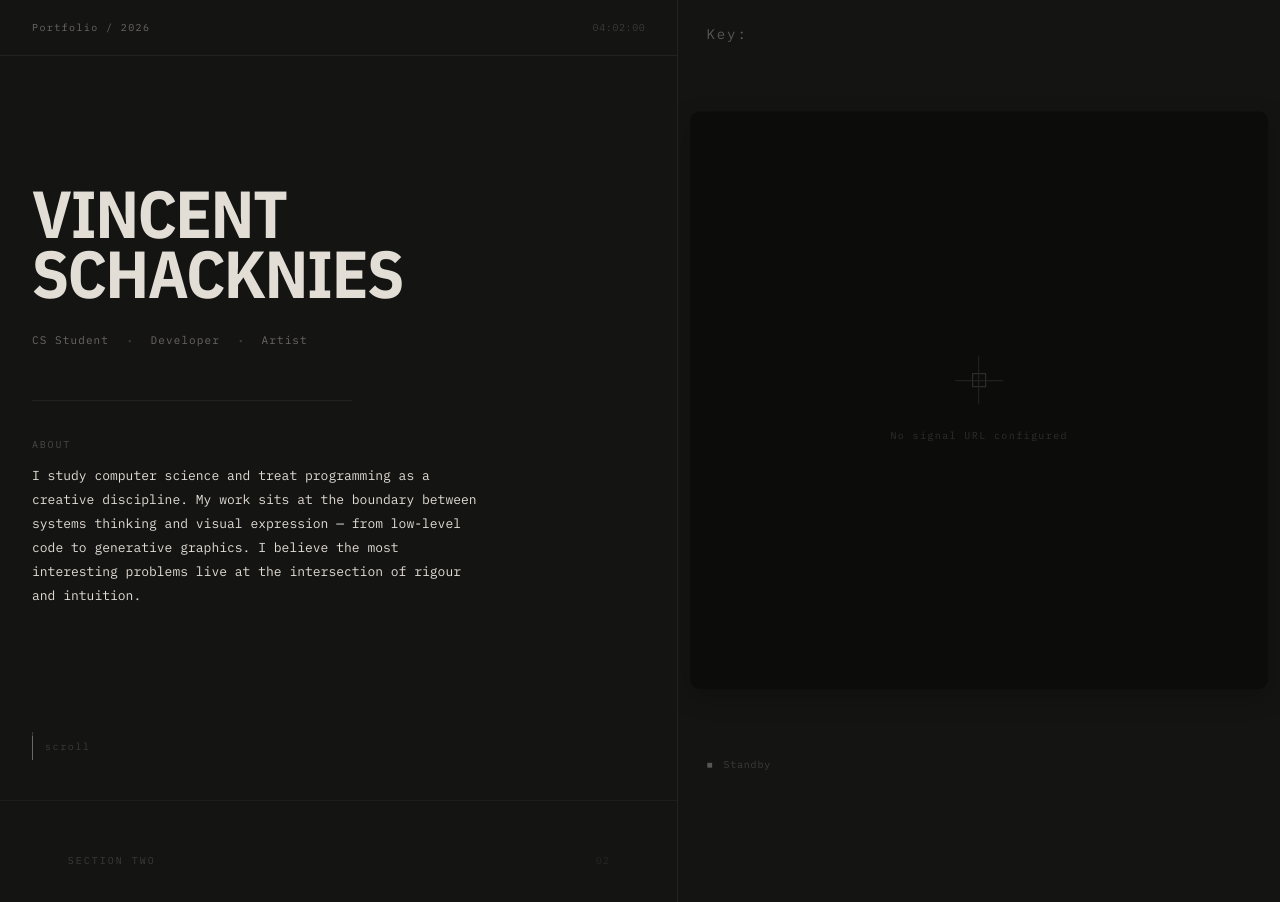
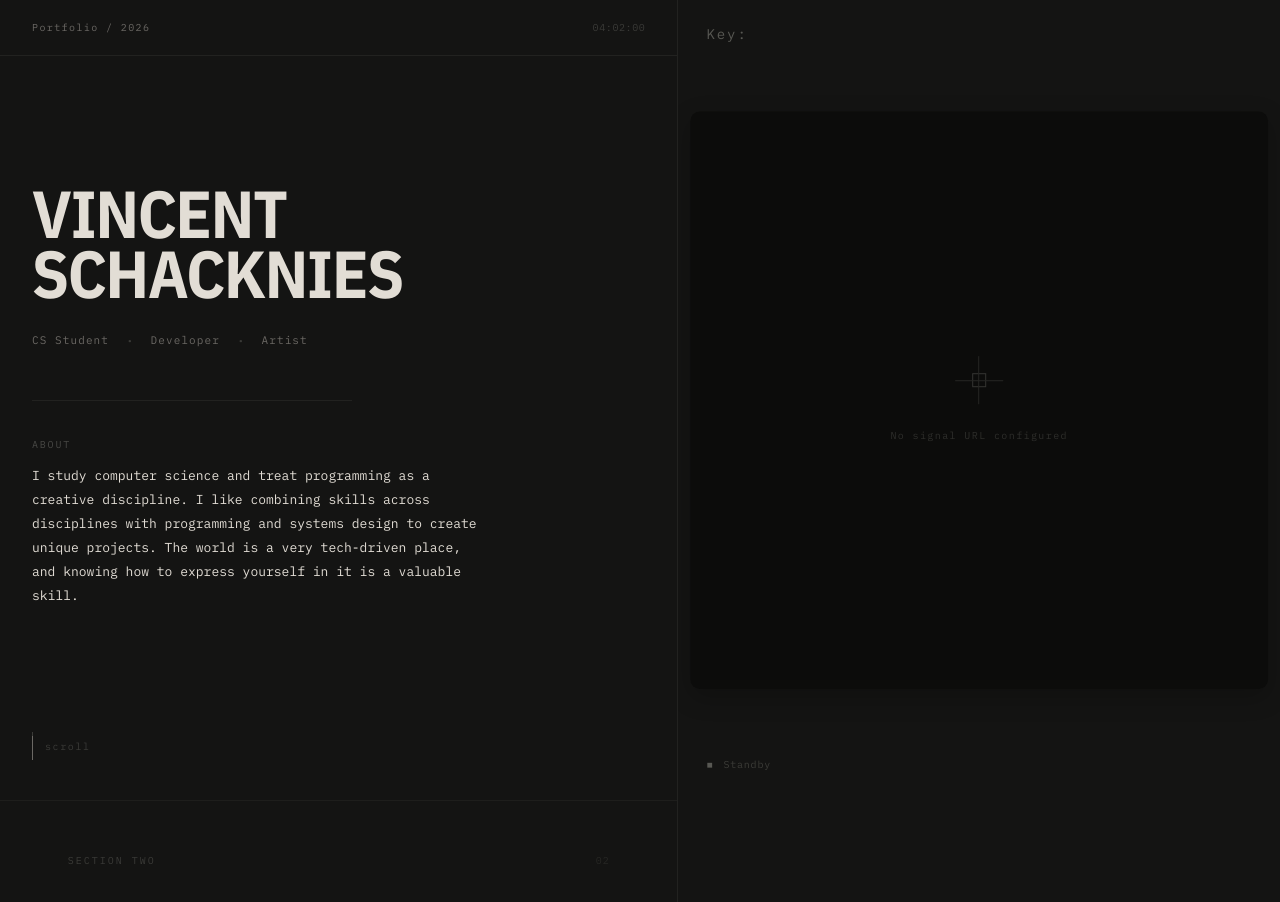
Before and after one commit to vschac/portfolio-td, a Svelte app: page / in a window 1280 px wide. Shown: the top 902 px of the page. Built offline with nearby package versions, Linux system fonts and the light colour scheme.

Commit message:
updated bio

```diff
--- a/src/app/components/LeftPanel.svelte
+++ b/src/app/components/LeftPanel.svelte
@@ -65,10 +65,9 @@
     <!-- Bio -->
     <p class="mt-3 fade-up" style="font-size: 13px; line-height: 1.85; color: {C.fg}; opacity: 0.62; max-width: 460px; animation-delay: 0.75s">
       I study computer science and treat programming as a creative
-      discipline. My work sits at the boundary between systems thinking
-      and visual expression — from low-level code to generative graphics.
-      I believe the most interesting problems live at the intersection of
-      rigour and intuition.
+      discipline. I like combining skills across disciplines with programming
+      and systems design to create unique projects. The world is a very tech-driven
+      place, and knowing how to express yourself in it is a valuable skill.
     </p>
 
     <!-- Scroll indicator -->
```
